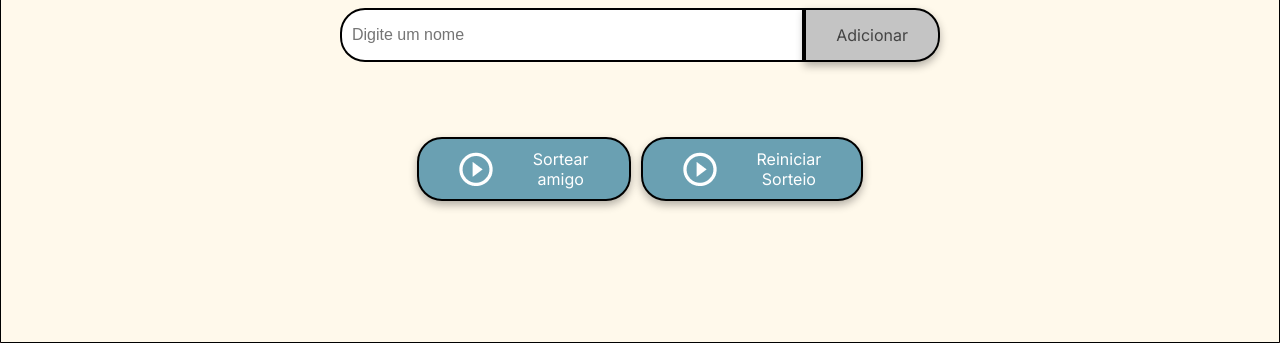
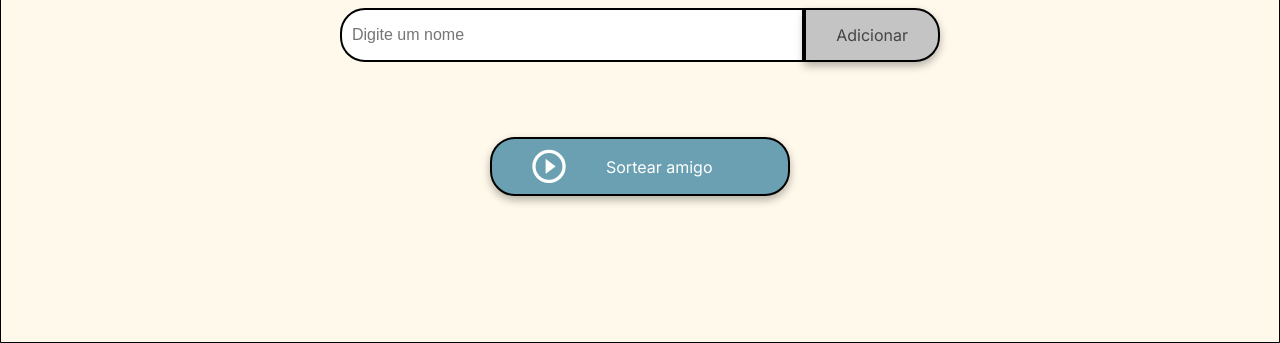
Before and after one commit to yyasmings/challenge-amigo-secreto, a plain HTML site: page index.html in a window 1280 px wide. Shown: the part 457-800 px from the top of the page. Drawn offline with Linux system fonts and the light colour scheme.

Commit message:
Botão "Reiniciar Sorteio" removido

```diff
--- a/index.html
+++ b/index.html
@@ -33,11 +33,6 @@
                     <img src="assets/play_circle_outline.png" alt="Ícone para sortear">
                     Sortear amigo
                 </button>
-
-                <button class="button-draw" onclick="reiniciarSorteio()" aria-label="Reiniciar sorteio">
-                    <img src="assets/play_circle_outline.png" alt="Ícone para sortear">
-                    Reiniciar Sorteio
-                </button>
             </div>
         </section>
     </main>
--- a/style.css
+++ b/style.css
@@ -88,8 +88,6 @@ body {
 }
 
 .button-container {
-    display: flex;
-    gap: 10px;
     width: 300px;
     justify-content: center;
 }
```
